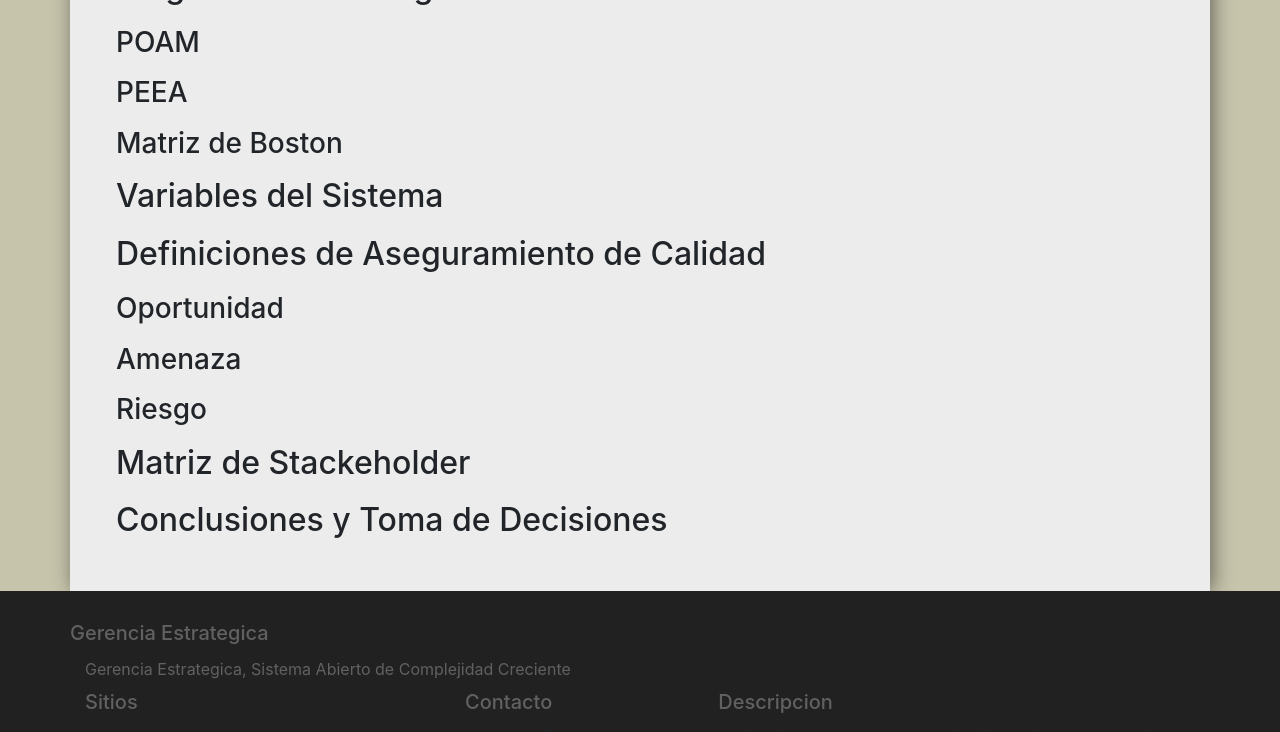
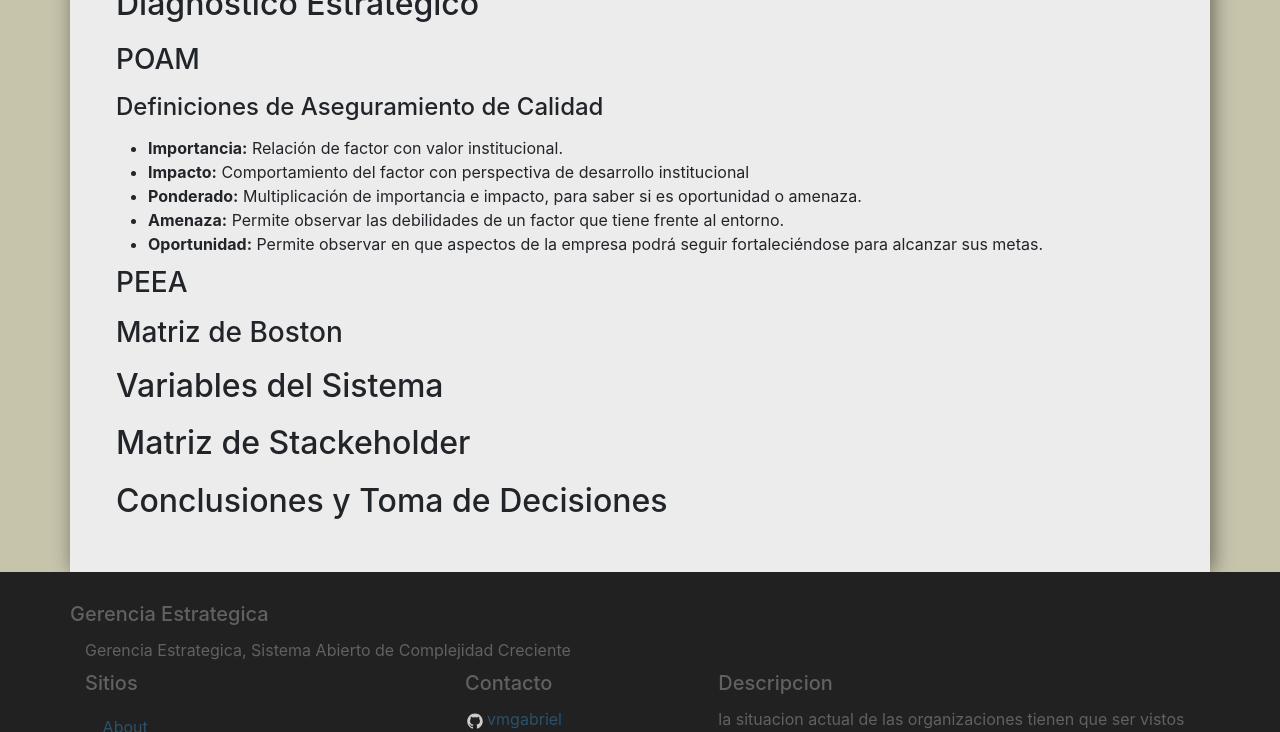
Before and after one commit to vmgabriel/page-planeacion, a Jekyll site: the page built from _posts/2018-08-08-Proyecto.markdown, in a window 1280 px wide and 900 px high, scrolled down 14418 px, cut to the strip 168-900 px from the top of the window. Built offline with Jekyll 4.4.1, drawn with Linux system fonts in a browser that asks for light colours; some of the changed text lies outside the part shown.

Commit message:
Adicion de descripcion de variables POAM

```diff
--- a/_posts/2018-08-08-Proyecto.markdown
+++ b/_posts/2018-08-08-Proyecto.markdown
@@ -229,7 +229,7 @@ Investigación de campo Gerencial en la Toma de Decisiones de la Organizacion se
 | Servicio de post-venta o mantenimiento | Actividades destinadas a mantener, realzar el valor de la linea de negocio y aplicar garantías. |
 
 
-###Actividades de Apoyo
+### Actividades de Apoyo
 
 | Actividades                                          | Descripción                                                                  |
 |------------------------------------------------------|------------------------------------------------------------------------------|
@@ -252,6 +252,12 @@ Investigación de campo Gerencial en la Toma de Decisiones de la Organizacion se
 ## Diagnostico Estrategico
 
 ### POAM
+#### Definiciones de Aseguramiento de Calidad
+- **Importancia:** Relación de factor con valor institucional.
+- **Impacto:** Comportamiento del factor con perspectiva de desarrollo institucional
+- **Ponderado:** Multiplicación de importancia e impacto, para saber si es oportunidad o amenaza.
+- **Amenaza:** Permite observar las debilidades de un factor que tiene frente al entorno.
+- **Oportunidad:** Permite observar en que aspectos de la empresa podrá seguir fortaleciéndose para alcanzar sus metas.
 
 ### PEEA
 
@@ -259,13 +265,6 @@ Investigación de campo Gerencial en la Toma de Decisiones de la Organizacion se
 
 ## Variables del Sistema
 
-## Definiciones de Aseguramiento de Calidad
-
-### Oportunidad
-
-### Amenaza
-
-### Riesgo
 
 ## Matriz de Stackeholder
 
```
